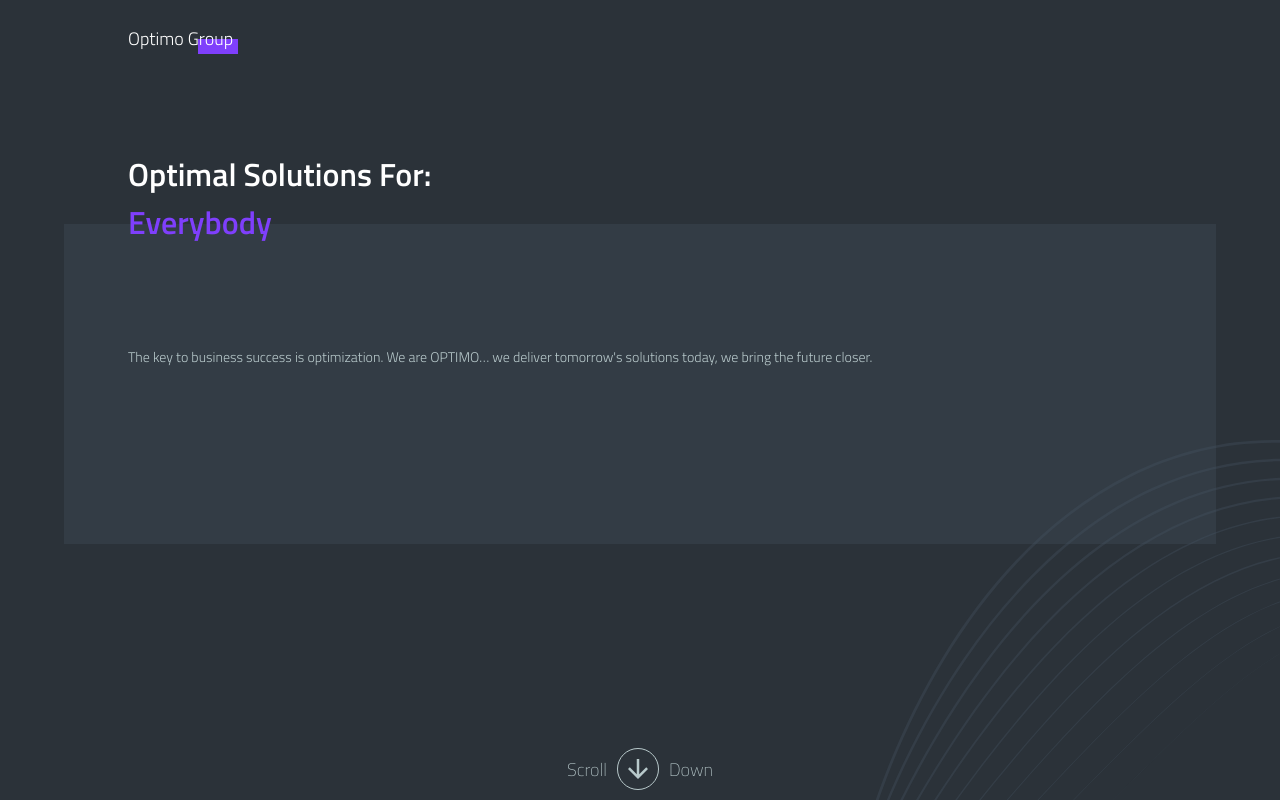
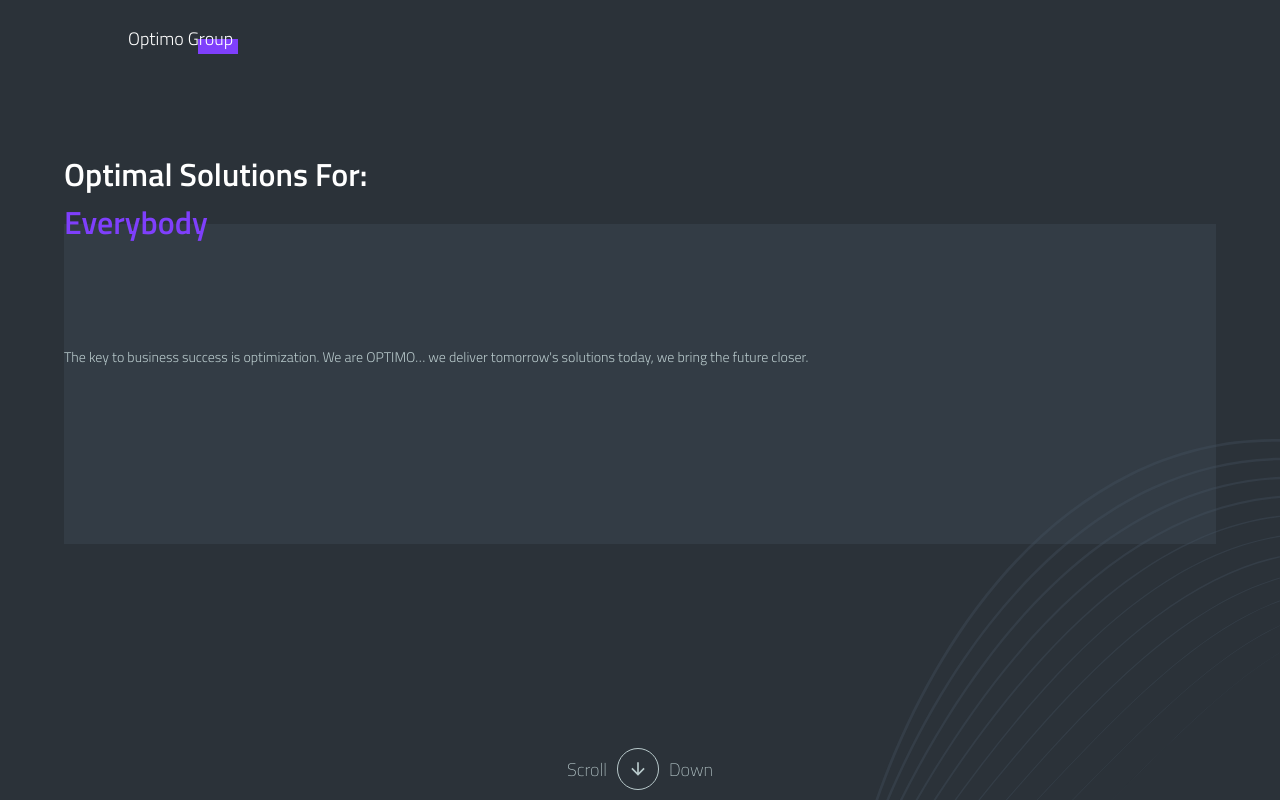
Before and after one commit to Optimogroupio/optimo-group-website, a Next.js app: page /mobile in a window 1280 px wide. Shown: the top 800 px of the page. Built offline with nearby package versions, Linux system fonts and the light colour scheme.

Commit message:
minor fixes

```diff
--- a/pages/mobile.js
+++ b/pages/mobile.js
@@ -29,7 +29,7 @@ export default function Mobile() {
     const streamingSolutionsOpacity = useTransform(scrollY, [1900, 2300, 2700, 3100], [0, 1, 1, 0])
     const streamingSolutionsTranslate = useTransform(scrollY, [1900, 2300], ['100%', '0%'])
     const startupIncubatorOpacity = useTransform(scrollY, [2700, 3100, 3500, 3900], [0, 1, 1, 0])
-    const startupIncubatorTranslate = useTransform(scrollY, [2700, 3100], ['-100%', '0%'])
+    const startupIncubatorTranslate = useTransform(scrollY, [2650, 3050], ['-100%', '0%'])
     const projectsOpacity = useTransform(scrollY, [3300, 3700, 4100, 4500], [0, 1, 1, 0])
     const projectsTranslate = useTransform(scrollY, [3200, 3700], ['100%', '0%'])
     const [heroText, setHeroText] = useState(words[0])
@@ -99,8 +99,8 @@ export default function Mobile() {
                         <Image
                             src="/icons/arrow_downward.svg"
                             alt="Scroll Down"
-                            width={30}
-                            height={30}
+                            width={20}
+                            height={20}
                         />
                     </div>
                     <span>Down</span>
@@ -334,7 +334,18 @@ export default function Mobile() {
                         </div>
                     </div>
                     <div className={styles.imageContainer}>
-                        <div className={styles.imageBg}/>
+                        {/* <div className={styles.imageBg}/> */}
+                        <iframe
+                            src="https://www.google.com/maps/embed?pb=!1m18!1m12!1m3!1d29125.16342184528!2d33.033267630498244!3d34.676561220432966!2m3!1f0!2f0!3f0!3m2!1i1024!2i768!4f13.1!3m3!1m2!1s0x14e73305db59320d%3A0xec1740b1cbe4d64a!2zQWdpYXMgRmlsYXhlb3MgMzYsIExpbWFzc29sLCDQmtC40L_RgA!5e0!3m2!1sru!2sge!4v1649756462140!5m2!1sru!2sge"
+                            width="600"
+                            height="450"
+                            style={{
+                                border: 0
+                            }}
+                            allowfullscreen=""
+                            loading="lazy"
+                            referrerpolicy="no-referrer-when-downgrade"
+                        />
                     </div>
                 </div>
             </div>
--- a/styles/pages/Mobile.module.css
+++ b/styles/pages/Mobile.module.css
@@ -2,8 +2,8 @@
     position: relative;
     display: flex;
     flex-direction: column;
-    padding-left: 10%;
-    padding-right: 10%;
+    padding-left: 5%;
+    padding-right: 5%;
     margin-top: 150px;
     gap: 150px;
     z-index: 2;
@@ -127,6 +127,7 @@
     height: 200px;
 }
 .affiliateProject .title{
+    left: 10px;
     top: -25px;
     position: relative;
 }
@@ -162,7 +163,7 @@
 .socialMedia .imageContainer{
     width: 100%;
     height: 350px;
-    margin-top: 100px;
+    margin-top: 50px;
 }
 /* Streaming Solutions */
 .streamingSolutions{
@@ -208,7 +209,7 @@
 .projects .imageContainer{
     width: 100%;
     height: 200px;
-    margin-top: 50px;
+    margin-top: 100px;
     margin-bottom: 20px;
 }
 /* Contact Us */
```
Also changed, not shown: pages/index.js (+12 -1 lines).
